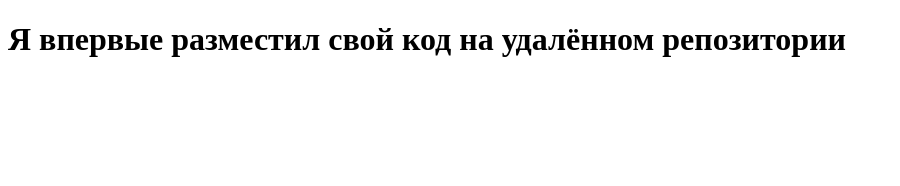
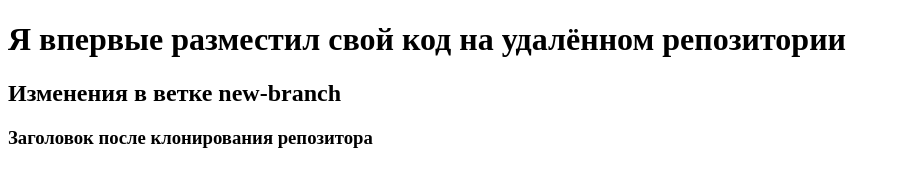
Before and after one commit to Vinlixen/Test_repo, a plain HTML site: page index.html in a window 1280 px wide. Shown: the whole page, without its empty margins (0-900 px from the left). Drawn offline with Linux system fonts and the light colour scheme.

Commit message:
Изменения после клонирования

```diff
--- a/index.html
+++ b/index.html
@@ -6,5 +6,7 @@
 </head>
 <body>
   <h1>Я впервые разместил свой код на удалённом репозитории</h1>
+  <h2>Изменения в ветке new-branch</h2>
+  <h3>Заголовок после клонирования репозитора</h3>
 </body>
 </html>
```
